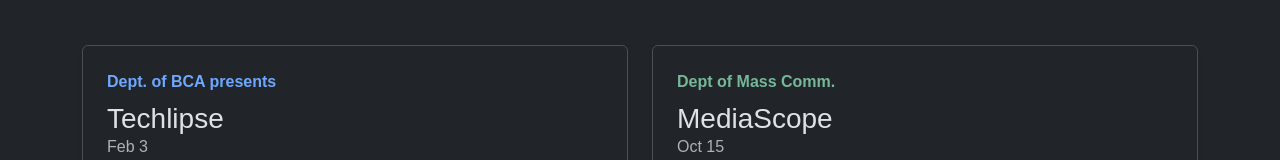
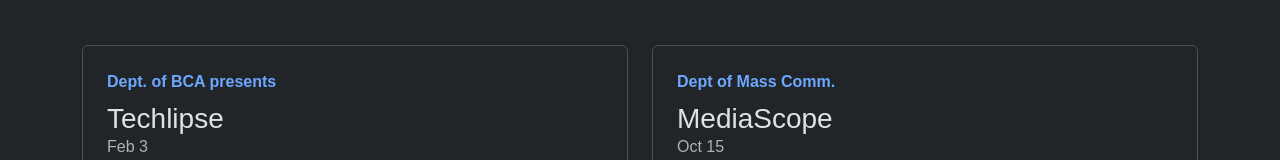
Before and after one commit to sea-rod/xavier-connect, a React (Create React App) app in the folder xconnect_frontend/xconnect/: page /Events in a window 1280 px wide. Shown: the part 522-682 px from the top of the page. Built offline with nearby package versions, Linux system fonts and the light colour scheme.

Commit message:
Fixed Events Text

```diff
--- a/xconnect_frontend/xconnect/src/pages/Events_Page/Events.js
+++ b/xconnect_frontend/xconnect/src/pages/Events_Page/Events.js
@@ -30,7 +30,7 @@ export default function Events() {
                     <div class="col-md-6">
                         <div class="row g-0 border rounded overflow-hidden flex-md-row mb-4 shadow-sm h-md-250 position-relative bg-body">
                             <div class="col p-4 d-flex flex-column position-static">
-                                <strong class="d-inline-block mb-2 text-success-emphasis">Dept of Mass Comm.</strong>
+                                <strong class="d-inline-block mb-2 text-primary-emphasis">Dept of Mass Comm.</strong>
                                 <h3 class="mb-0">MediaScope</h3>
                                 <div class="mb-1 text-body-secondary">Oct 15</div>
                                 <p class="mb-auto">Exciting Events</p>
```
